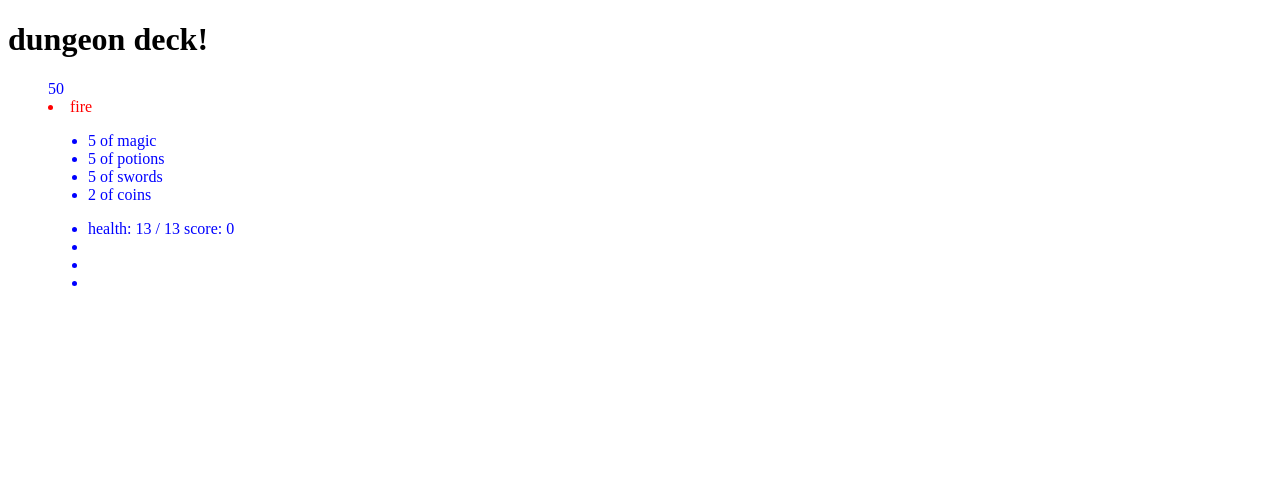
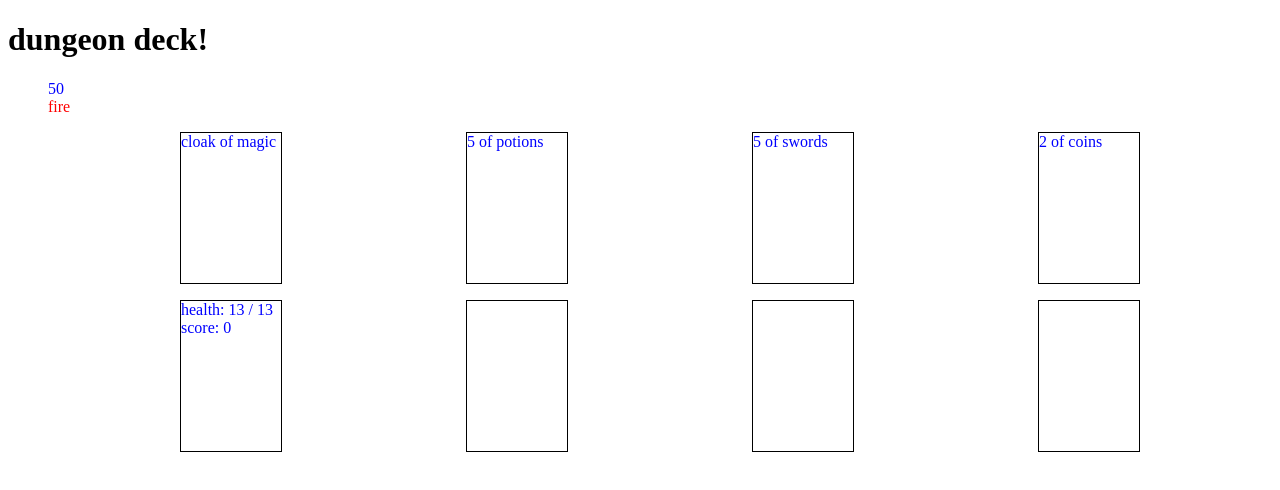
Before and after one commit to tressc/dungeondeck, a website built with webpack: page index.html in a window 1280 px wide. Built offline with nearby package versions, Linux system fonts and the light colour scheme.

Commit message:
Add some basic styling

```diff
--- a/assets/game.css
+++ b/assets/game.css
@@ -4,7 +4,7 @@ div {
 }
 
 li {
-  /*list-style: none;*/
+  list-style: none;
 }
 
 .fire {
@@ -23,9 +23,26 @@ li {
 }
 
 .selected {
-  color: green;
+  outline: solid;
+  outline-color: limegreen;
 }
 
-.frozen {
+.frozen div {
   color: gray;
 }
+
+.drow ul{
+  display: flex;
+  justify-content: space-around;
+}
+
+.prow ul {
+  display: flex;
+  justify-content: space-around;
+}
+
+.card-slot {
+  width: 100px;
+  height: 150px;
+  border: 1px solid black;
+}
--- a/javascripts/card.js
+++ b/javascripts/card.js
@@ -35,7 +35,7 @@ Card.suits = [
 ];
 
 Card.values = [
-  2, 3, 4, 5, 6, 7, 8, 9, 10
+  2, 3, 4, 5, 6, 7, 8, 9, 10, "cloak"
 ];
 
 export default Card;
--- a/javascripts/dd_view.js
+++ b/javascripts/dd_view.js
@@ -20,6 +20,8 @@ class View {
 
     const $row1 = $("<ul>");
     for (let rowIdx = 0; rowIdx < 4; rowIdx++) {
+      let $cardSlot = $("<div>");
+      $cardSlot.addClass("card-slot");
       let $space = $("<li>");
       $space.data("pos", rowIdx);
       $space.data("loc", "dungeon");
@@ -30,15 +32,18 @@ class View {
         if (this.board.moveBuffer && card === this.board.moveBuffer.card) {
           $space.addClass("selected");
         }
-        $space.text(value + " of " + suit);
+        $cardSlot.text(value + " of " + suit);
+        $space.append($cardSlot);
       } else {
-        $space.text("");
+        $space.append($cardSlot);
       }
       $row1.append($space);
     }
 
     const $row2 = $("<ul>");
     for (let rowIdx = 0; rowIdx < 4; rowIdx++) {
+      let $cardSlot = $("<div>");
+      $cardSlot.addClass("card-slot");
       let $space = $("<li>");
       $space.data("pos", rowIdx);
       $space.data("loc", "player");
@@ -46,7 +51,8 @@ class View {
         if (this.board.PlayerRow.spaces[rowIdx].length > 0) {
           let health = this.board.PlayerRow.spaces[rowIdx][0].value + " / 13";
           let score = this.board.PlayerRow.spaces[rowIdx][0].specialValue;
-          $space.text("health: " + health + "  score: " + score);
+          $cardSlot.text("health: " + health + "  score: " + score);
+          $space.append($cardSlot);
         }
       } else if (this.board.PlayerRow.spaces[rowIdx].length > 0) {
         let card = this.board.PlayerRow.spaces[rowIdx][0];
@@ -58,9 +64,10 @@ class View {
         if (card.frozen) {
           $space.addClass("frozen");
         }
-        $space.text(value + " of " + suit);
+        $cardSlot.text(value + " of " + suit);
+        $space.append($cardSlot);
       } else {
-        $space.text("");
+        $space.append($cardSlot);
       }
       $row2.append($space);
     }
--- a/javascripts/deck.js
+++ b/javascripts/deck.js
@@ -21,7 +21,7 @@ class Deck {
     }
     this.deck.push(new Card(Card.suits[4], Card.values[8]));
     for (let i = 0; i < 5; i++) {
-      this.deck.push(new Card(Card.suits[5], Card.values[3]));
+      this.deck.push(new Card(Card.suits[5], Card.values[9]));
     }
     this.shuffle();
     this.count = this.deck.length;
```
Also changed, not shown: bundle.js (+14 -7 lines), 1 other file.
